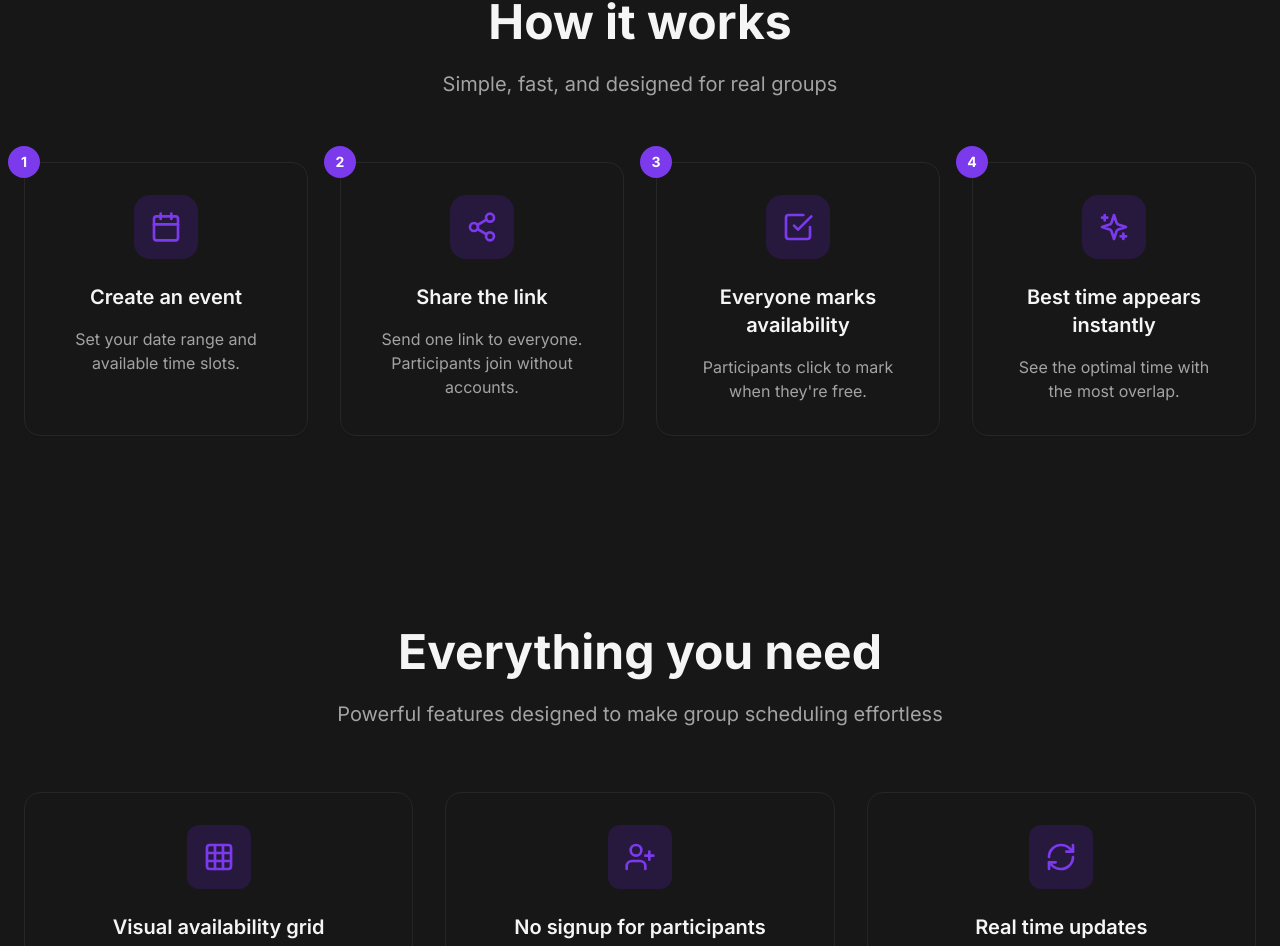
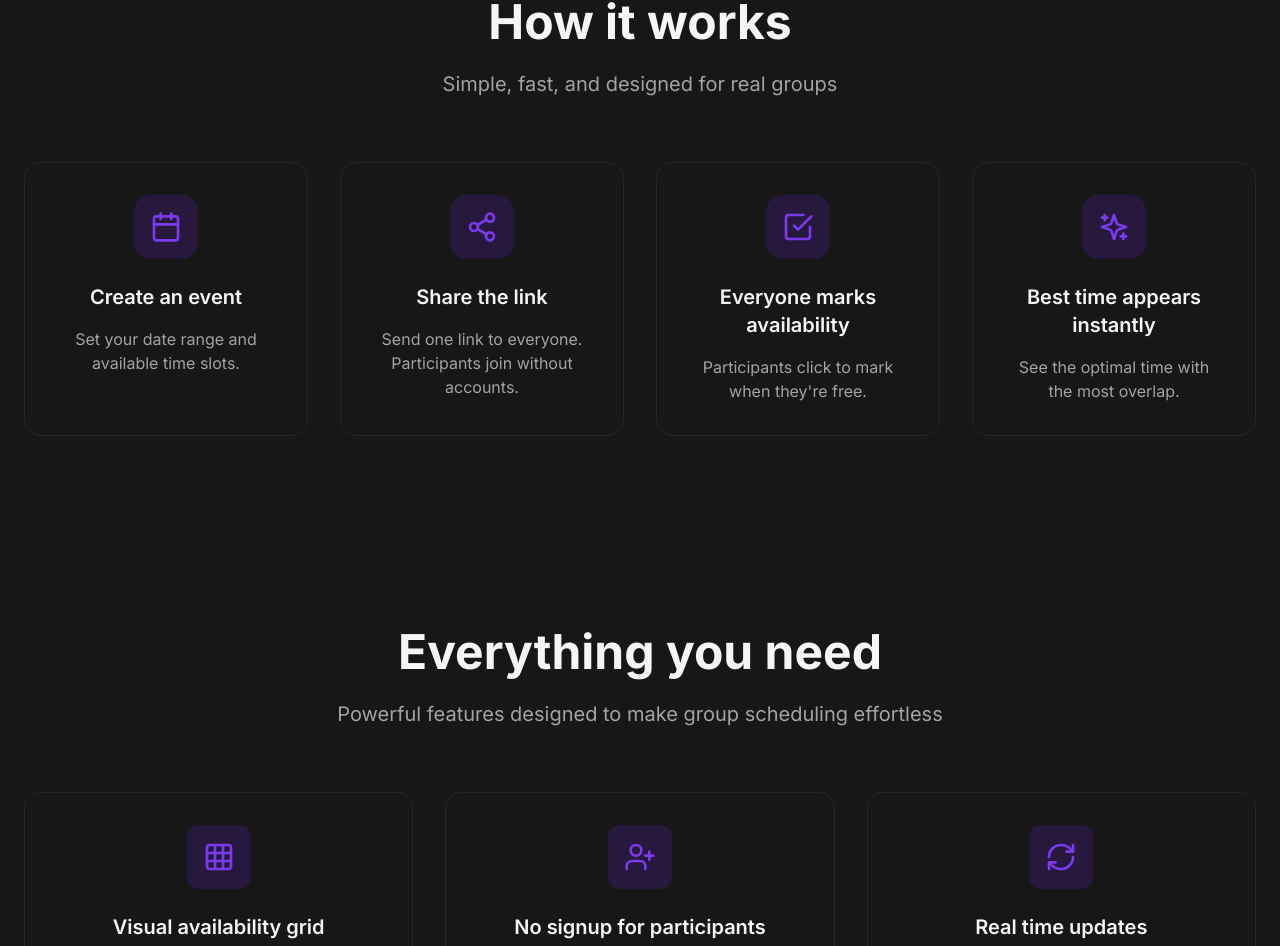
Before and after one commit to heyiamantara/anytime, a Next.js app: page / in a window 1280 px wide. Shown: the part 1466-2412 px from the top of the page. Built offline with nearby package versions, Linux system fonts and the light colour scheme; no server answers.

Commit message:
Improve UI

```diff
--- a/components/HowItWorksSection.tsx
+++ b/components/HowItWorksSection.tsx
@@ -55,11 +55,6 @@ export default function HowItWorksSection() {
               viewport={{ once: true }}
               className="relative"
             >
-              {/* Step number */}
-              <div className="absolute -top-3 -left-3 sm:-top-4 sm:-left-4 w-6 h-6 sm:w-8 sm:h-8 bg-primary-600 text-white rounded-full flex items-center justify-center text-xs sm:text-sm font-bold z-10">
-                {index + 1}
-              </div>
-
               {/* Card */}
               <div className="card-feature text-center h-full group">
                 <div className="mb-4 sm:mb-6">
```
